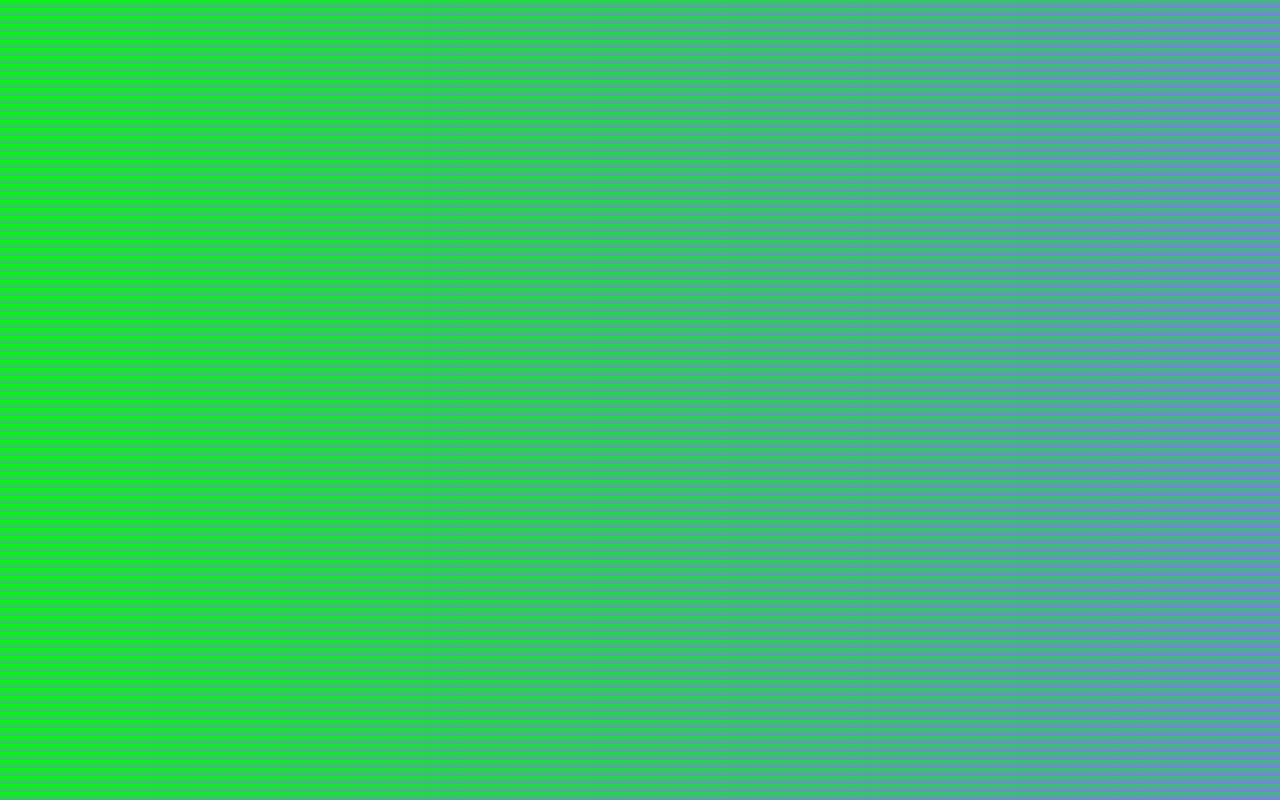
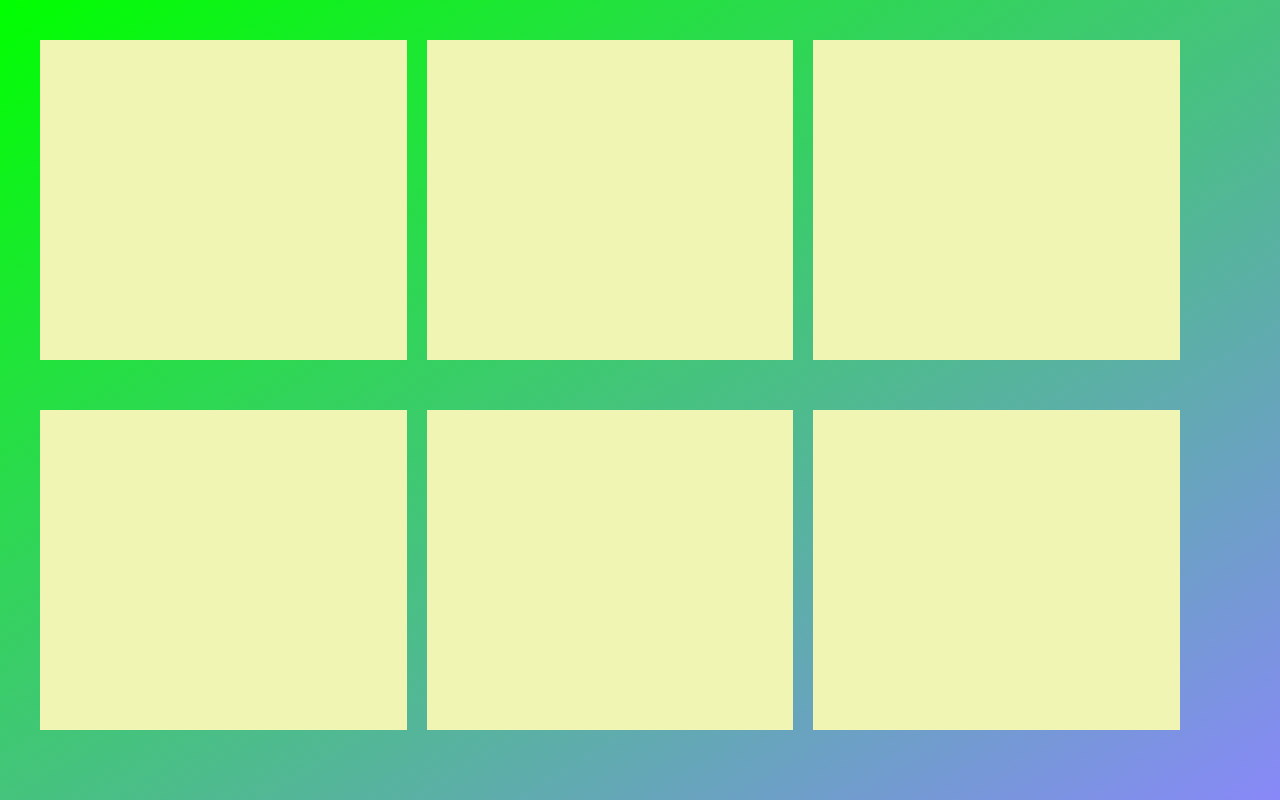
Before and after one commit to 21kery21/MPL, a plain HTML site: page index.html in a window 1280 px wide. Drawn offline with Linux system fonts and the light colour scheme.

Commit message:
added cells

```diff
--- a/index.html
+++ b/index.html
@@ -1,14 +1,19 @@
 <!DOCTYPE html>
 <html lang="en">
-  <head>
-    <meta charset="UTF-8" />
-    <meta name="viewport" content="width=device-width, initial-scale=1.0" />
+<head>
+    <meta charset="UTF-8">
+    <meta name="viewport" content="width=device-width, initial-scale=1.0">
     <title>Market</title>
     <link rel="stylesheet" href="style.css">
-    <link rel="script" href="script.js">
-    <style scr="style.scc"></style>
-    <script scr="script.js"></script>
-  </head>
-  <body>
-  </body>
+</head>
+<body>
+    <div class="container">
+        <div class="cell"></div>
+        <div class="cell"></div>
+        <div class="cell"></div>
+        <div class="cell"></div>
+        <div class="cell"></div>
+        <div class="cell"></div>
+    </div>
+</body>
 </html>
--- a/style.css
+++ b/style.css
@@ -1,3 +1,25 @@
 body {
-    background: linear-gradient(to bottom right, lime, rgb(124, 124, 233));
+    margin: 0;
+    padding: 0;
+    height: 100vh;
+    display: flex;
+    justify-content: center;
+    align-items: center;
+    background: linear-gradient(to bottom right, lime, rgb(136, 136, 248));
 }
+
+.container {
+    display: flex;
+    flex-wrap: wrap;
+    width: calc(100% - 60px);
+    height: calc(100% - 60px);
+    padding: 30px;
+}
+
+.cell {
+    width: calc((100% - 60px) / 3 - 20px);
+    height: calc((100% - 60px) / 2 - 20px);
+    background-color: rgb(240, 245, 179);
+    opacity: 75;
+    margin: 10px;
+}
```
